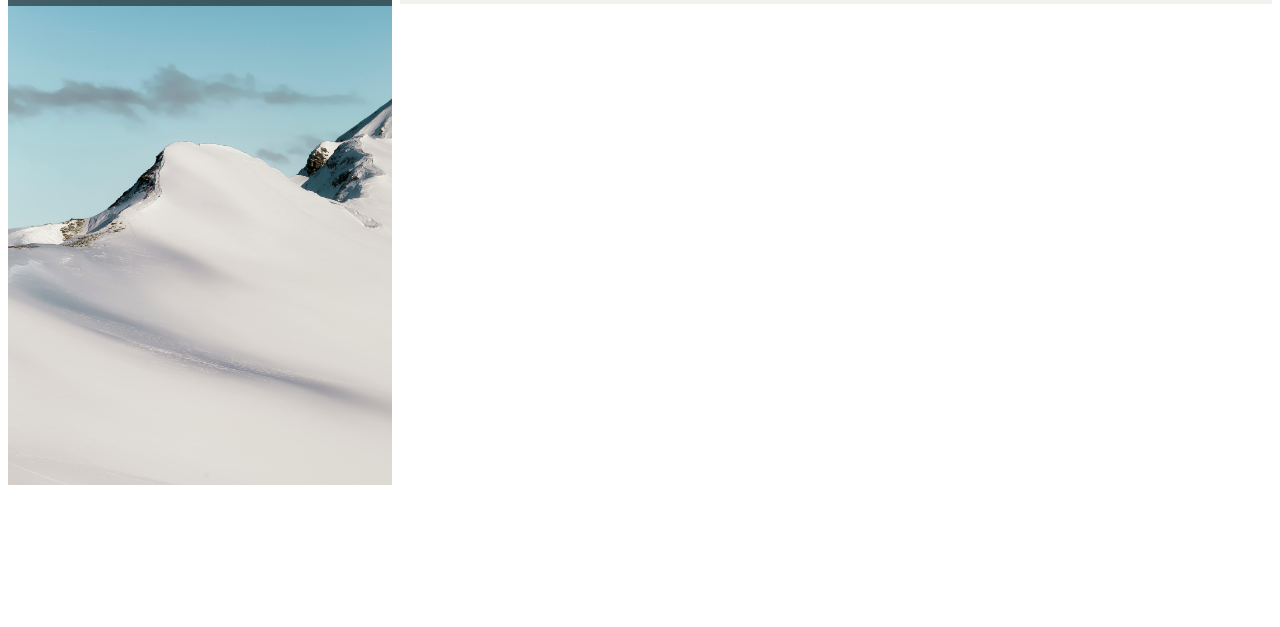
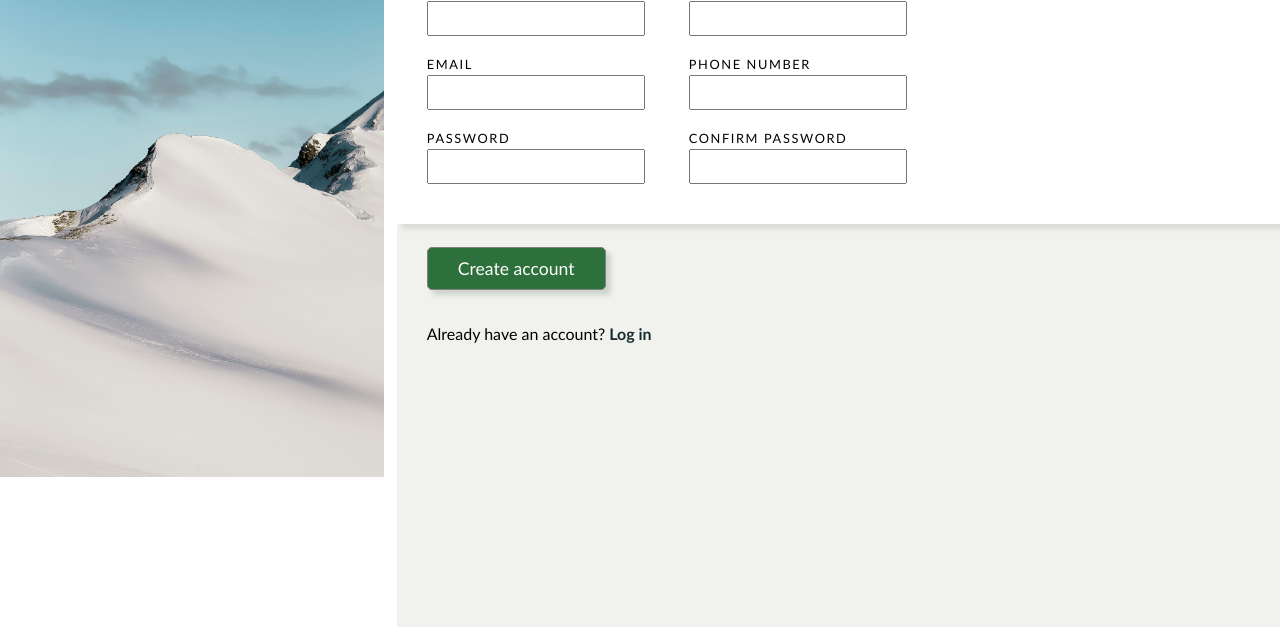
Before and after one commit to dkim3191/top-signupform, a plain HTML site: page index.html in a window 1280 px wide. Shown: the part 323-950 px from the top of the page. Before the commit the page ends 811 px from the top, so only its background shows below. Drawn offline with Linux system fonts and the light colour scheme.

Commit message:
complete

```diff
--- a/index.html
+++ b/index.html
@@ -30,9 +30,35 @@
         <div class="form-wrapper">
             <p class="form-title">Let's do this!</p>
             <form action="">
+                <label for="first-name">First name
+                    <input id="first-name" type="text">
+                </label>
 
+                <label for="last-name">Last name
+                    <input id="last-name" type="text">
+                </label>
+
+                <label for="email">Email
+                    <input id="email" type="email">
+                </label>
+
+                <label for="phone">Phone number
+                    <input id="phone" type="tel">
+                </label>
+
+                <label for="password">Password
+                    <input id="password" type="password">
+                </label>
+
+                <label for="confirm">Confirm password
+                    <input id="confirm" type="password">
+                </label>
+
+                <button class="submit-button" type="submit">Create account</button>
             </form>
         </div>
+
+        <p class="login">Already have an account? <a href="">Log in</a></p>
     </div>
 </body>
 
--- a/styles.css
+++ b/styles.css
@@ -1,5 +1,7 @@
 * {
     font-family: 'Gill Sans', 'Gill Sans MT', Calibri, 'Trebuchet MS', sans-serif;
+    margin: 0;
+    padding: 0;
 }
 
 @font-face {
@@ -15,7 +17,6 @@
 
 .bg-img {
     height: 100vh;
-
 }
 
 .logo-banner {
@@ -47,11 +48,12 @@
     background-color: rgb(241, 241, 238);
     margin-left: 31%;
     padding: 50px 100px 100px 30px;
+    height: 100vh;
 }
 
 .directions {
     font-weight: bold;
-    font-size: 0.9rem;
+    font-size: 1.5rem;
     line-height: 1.3;
 }
 
@@ -61,6 +63,72 @@
 }
 
 .form-wrapper {
+    margin: 50px -100px 20px -30px;
     background-color: white;
+    padding: 20px 0;
+    box-shadow: 5px 5px 5px rgba(127, 127, 133, 0.2);
+}
 
+.form-title {
+    margin-left: 30px;
+    font-weight: bold;
+    font-size: 1.4rem;
 }
+
+form {
+    width: 480px;
+    margin: 20px 0 20px 30px;
+    display: flex;
+    flex-wrap: wrap;
+    gap: 20px;
+    justify-content: space-between;
+}
+
+label {
+    text-transform: uppercase;
+    font-size: 0.8rem;
+    letter-spacing: .1rem;
+    font-weight: 550;
+}
+
+input {
+    margin-top: 3px;
+    display: block;
+    width: 200px;
+    padding: 5px 7px;
+    font-size: 1.1rem;
+}
+
+input:focus {
+    box-shadow: 5px 5px 5px rgba(127, 127, 133, 0.2);
+}
+
+input:invalid {
+    background-color: rgb(255, 0, 0, 0.1);
+}
+
+.submit-button {
+    background-color: rgb(45, 112, 59);
+    position: absolute;
+    top: 570px;
+    padding: 10px 30px;
+    border: 1px solid gray;
+    border-radius: 5px;
+    font-size: 1.1rem;
+    color: white;
+    box-shadow: 5px 5px 5px rgba(56, 100, 73, 0.2);
+}
+
+.submit-button:hover {
+    cursor: pointer;
+}
+
+.login {
+    margin-top: 100px;
+}
+
+a {
+    color: rgb(23, 44, 46);
+    text-decoration: none;
+    font-weight: bold;
+}
```
